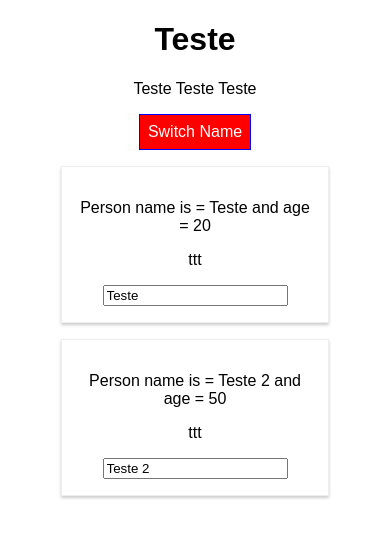
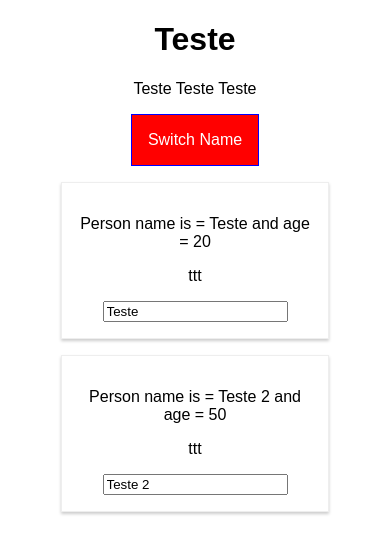
Before and after one commit to nelma/react-complete-guide, a React app: page / in a window 390 px wide. Both pictures are taken after a click on the button "Switch Name". Shown: the top 554 px of the page. Built offline with nearby package versions, Linux system fonts and the light colour scheme.

Commit message:
working eith media queries

```diff
--- a/src/App.css
+++ b/src/App.css
@@ -26,3 +26,26 @@
   from { transform: rotate(0deg); }
   to { transform: rotate(360deg); }
 }
+
+.App button {
+  border: 1px solid blue;
+  padding: 16px;
+  background-color: green;
+  font: inherit;
+  color: white;
+  cursor: pointer
+}
+
+.App button:hover {
+  background-color: lightgreen;
+  color: black
+}
+
+.App button.Red {
+  background-color: red;
+}
+
+.App button.Red:hover {
+  background-color: salmon;
+  color: black
+}
--- a/src/App.js
+++ b/src/App.js
@@ -45,17 +45,8 @@
 
 
   render() {
-
-    const style = {
-      backgroundColor: 'green',
-      color: 'white',
-      font: 'inherit',
-      border: '1px solid blue',
-      padding: '8px',
-      cursor: 'pointer'
-    };
-
     let persons = null;
+    let btnClass = '';
 
     if(this.state.showPersons) {
       persons = (
@@ -71,7 +62,7 @@
         </div>
       )
 
-      style.backgroundColor = 'red';
+      btnClass = classes.Red;
 
     }
 
@@ -87,8 +78,7 @@
         <div className={classes.App}>
           <h1>Teste</h1>
           <p className={assignedClasses.join(' ')} >Teste Teste Teste</p>
-          <button
-            style={style}
+          <button className={btnClass}
             onClick={this.togglePersonsHandler}>Switch Name</button>
             {persons}
         </div>
--- a/src/Person/Person.css
+++ b/src/Person/Person.css
@@ -6,3 +6,9 @@
     padding: 16px;
     text-align: center;
 }
+
+@media (min-width: 500px) {
+    .Person {
+        width: 450px;
+    }
+}
```
